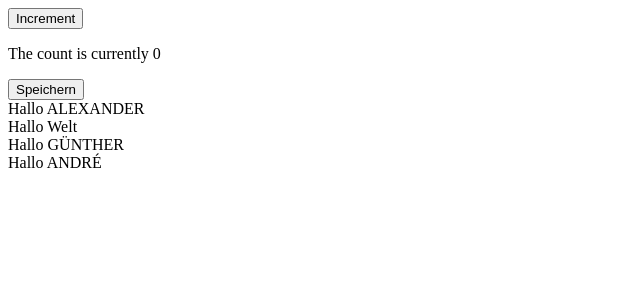
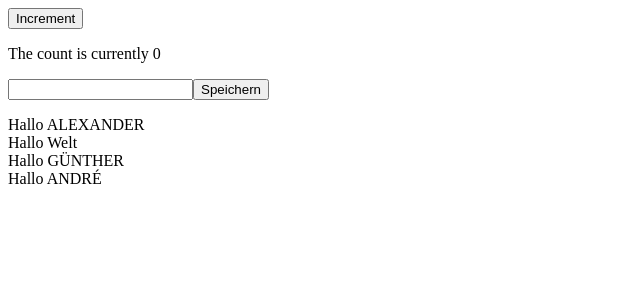
Before and after one commit to SuoraGmbH/react-camp-2023-12, a React (Vite) app: page / in a window 1280 px wide. Shown: the top 300 px of the page, without its empty margins (0-640 px from the left). Built offline with nearby package versions, Linux system fonts and the light colour scheme.

Commit message:
Make time entry form more interactive

```diff
--- a/src/components/TimeEntryForm.tsx
+++ b/src/components/TimeEntryForm.tsx
@@ -1,6 +1,14 @@
 import * as React from "react";
+import { useState } from "react";
 
 const TimeEntryForm: React.FunctionComponent = () => {
+  const [inputValue, setInputValue] = useState("");
+  // const handleChange: React.ChangeEventHandler<HTMLInputElement> = (
+  //   event: React.ChangeEvent<HTMLInputElement>,
+  // ) => {
+  //   setInputValue(event.target.value);
+  // };
+
   // const handleSubmit: React.FormEventHandler<HTMLFormElement> = (event) => {};
   const handleSubmit = (event: React.FormEvent<HTMLFormElement>) => {
     event.preventDefault();
@@ -9,7 +17,9 @@
 
   return (
     <form onSubmit={handleSubmit}>
+      <input onChange={(event) => setInputValue(event.target.value)} />
       <button type="submit">Speichern</button>
+      <p>{inputValue}</p>
     </form>
   );
 };
```
